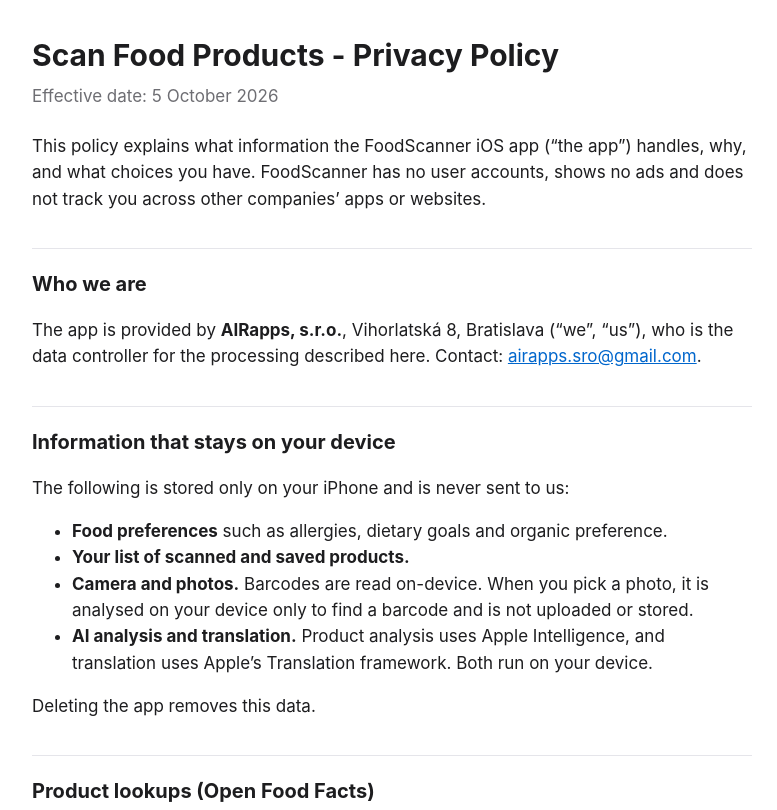
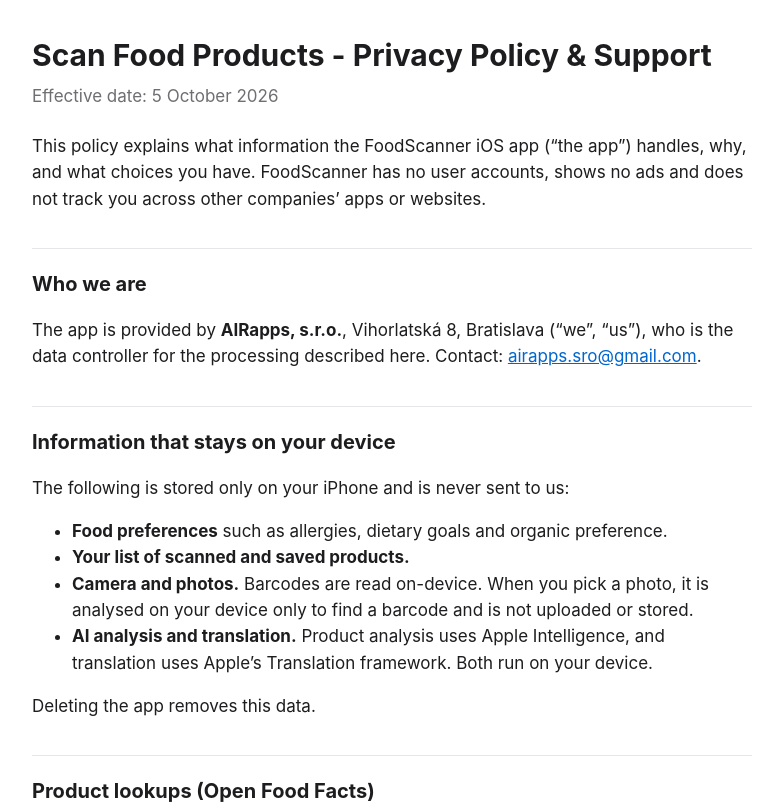
Before and after one commit to tyorke/ScanFoodProducts, a plain HTML site: page index.html in a window 1280 px wide. Shown: the top 810 px of the page, without its empty margins (248-1025 px from the left). Drawn offline with Linux system fonts and the light colour scheme.

Commit message:
Update index.html

```diff
--- a/index.html
+++ b/index.html
@@ -24,7 +24,7 @@
 </head>
 <body>
 <main>
-  <h1>Scan Food Products - Privacy Policy</h1>
+  <h1>Scan Food Products - Privacy Policy & Support</h1>
   <p class="meta">Effective date: 5 October 2026</p>
 
   <p>This policy explains what information the FoodScanner iOS app (“the app”) handles, why, and what choices you have. FoodScanner has no user accounts, shows no ads and does not track you across other companies’ apps or websites.</p>
```
